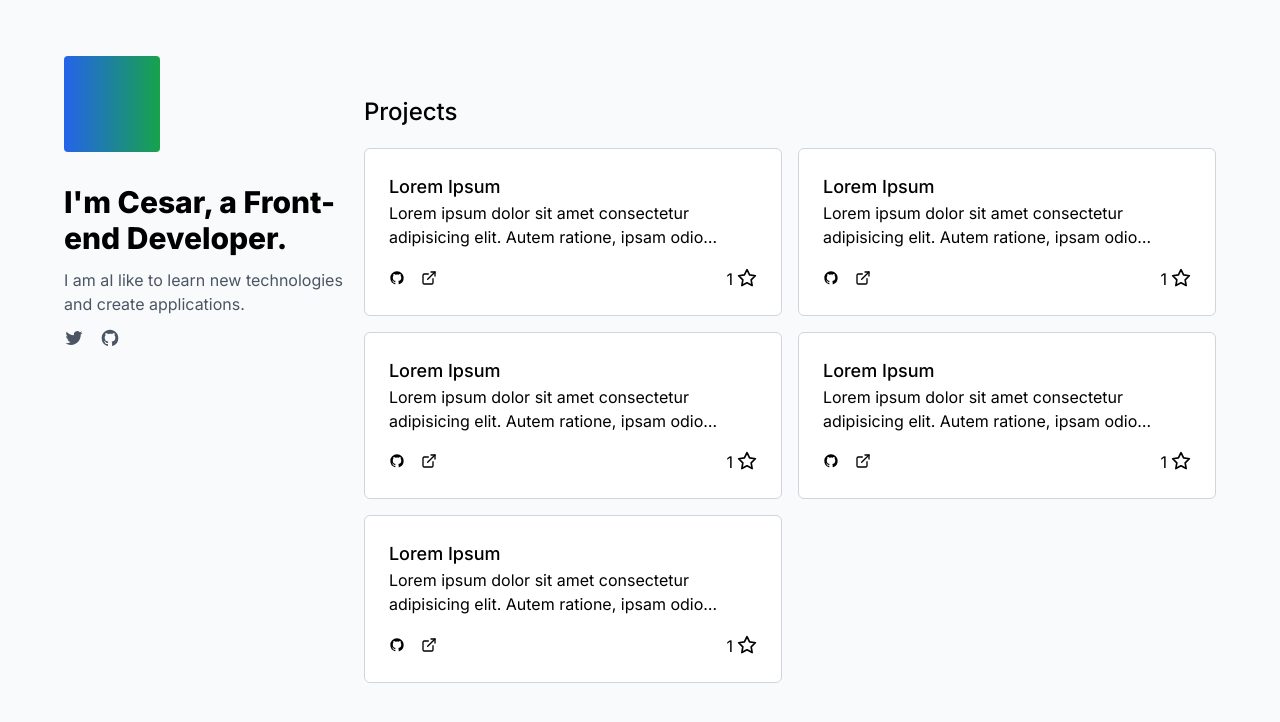
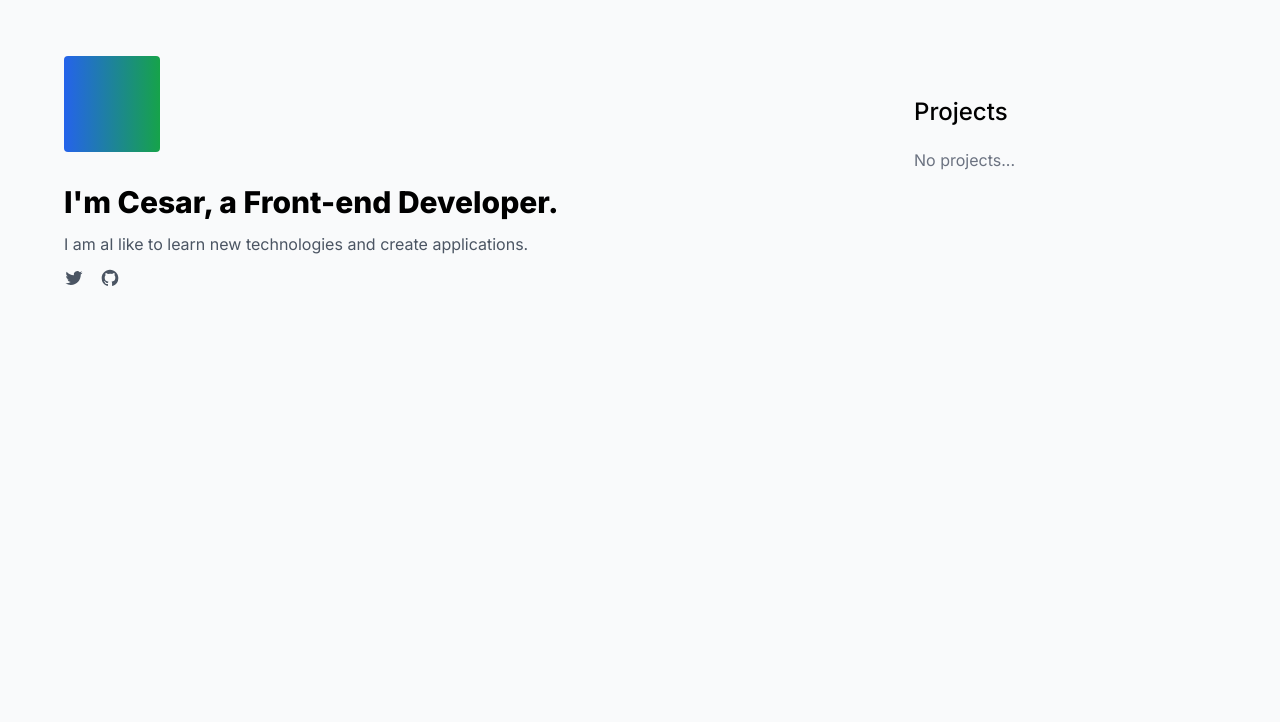
Before and after one commit to cesarscfilho/cesarsilva.site, a Next.js app: page / in a window 1280 px wide. Shown: the top 722 px of the page. Built offline with nearby package versions, Linux system fonts and the light colour scheme.

Commit message:
feat: projects map

```diff
--- a/src/app/page.tsx
+++ b/src/app/page.tsx
@@ -4,6 +4,15 @@ import Link from "next/link";
 import { Balancer } from "react-wrap-balancer";
 
 export default function Home() {
+  type Project = {
+    title: string;
+    description: string;
+    urlGithub: string;
+    url: string;
+  };
+
+  const projects: Project[] = [];
+
   return (
     <main className="max-w-6xl m-auto my-6 rounded-md flex flex-col md:flex-row">
       <header className="flex flex-col self-start gap-8 md:w-[850px]">
@@ -29,146 +38,35 @@ export default function Home() {
       <section className="mt-10">
         <h2 className="text-2xl font-medium mb-5">Projects</h2>
         <ul className="md:grid lg:grid-cols-2 gap-4 flex flex-col mt-3">
-          <li className="rounded-md border bg-white border-gray-300 list-none">
+          {projects.map((project) => (
+            <li
+              key={project.title}
+              className="rounded-md border bg-white border-gray-300 list-none"
+            >
               <div className="p-6 hover:border-gray-400 rounded-sm ">
                 <div className="flex flex-col justify-between">
                   <div>
-                  <h4 className="text-lg font-medium">Lorem Ipsum</h4>
-                  <p className="line-clamp-2">
-                    Lorem ipsum dolor sit amet consectetur adipisicing elit.
-                    Autem ratione, ipsam odio dolores atque ducimus harum eos
-                    qui tenetur delectus, aspernatur ab
-                  </p>
+                    <h4 className="text-lg font-medium">{project.title}</h4>
+                    <p className="line-clamp-2">{project.description}</p>
                   </div>
                   <div className="flex-col sm:flex-row gap-2 mt-4 flex items-start sm:items-center justify-center sm:justify-between">
                     <div className="flex items-center justify-start gap-4">
-                    <Link href={"/"}>
+                      <Link href={project.urlGithub}>
                         <Icons.github className="w-4 h-4 hover:scale-110" />
                       </Link>
-                    <Link href={"/"}>
+                      <Link href={project.url}>
                         <Icons.externallink className="w-4 h-4 hover:scale-110" />
                       </Link>
-                  </div>
-                  <div className="flex items-center justify-end gap-1">
-                    <p className="mt-[1.5px]">1</p>
-                    <StarIcon className="w-5 h-5" />
                     </div>
                   </div>
                 </div>
               </div>
             </li>
-          <li className="rounded-md border bg-white border-gray-300 list-none">
-            <div className="p-6 hover:border-gray-400  rounded-sm h-full">
-              <div className="flex flex-col justify-between h-full">
-                <div>
-                  <h4 className="text-lg font-medium">Lorem Ipsum</h4>
-                  <p className="line-clamp-2">
-                    Lorem ipsum dolor sit amet consectetur adipisicing elit.
-                    Autem ratione, ipsam odio dolores atque ducimus harum eos
-                    qui tenetur delectus, aspernatur ab
-                  </p>
-                </div>
-                <div className="flex-col sm:flex-row gap-2 mt-4 flex items-start sm:items-center justify-center sm:justify-between">
-                  <div className="flex items-center justify-start gap-4">
-                    <Link href={"/"}>
-                      <Icons.github className="w-4 h-4 hover:scale-110" />
-                    </Link>
-                    <Link href={"/"}>
-                      <Icons.externallink className="w-4 h-4 hover:scale-110" />
-                    </Link>
-                  </div>
-                  <div className="flex items-center justify-end gap-1">
-                    <p className="mt-[1.5px]">1</p>
-                    <StarIcon className="w-5 h-5" />
-                  </div>
-                </div>
-              </div>
-            </div>
-          </li>
-          <li className="rounded-md border bg-white border-gray-300 list-none">
-            <div className="p-6 hover:border-gray-400  rounded-sm h-full">
-              <div className="flex flex-col justify-between h-full">
-                <div>
-                  <h4 className="text-lg font-medium">Lorem Ipsum</h4>
-                  <p className="line-clamp-2">
-                    Lorem ipsum dolor sit amet consectetur adipisicing elit.
-                    Autem ratione, ipsam odio dolores atque ducimus harum eos
-                    qui tenetur delectus, aspernatur ab
-                  </p>
-                </div>
-                <div className="flex-col sm:flex-row gap-2 mt-4 flex items-start sm:items-center justify-center sm:justify-between">
-                  <div className="flex items-center justify-start gap-4">
-                    <Link href={"/"}>
-                      <Icons.github className="w-4 h-4 hover:scale-110" />
-                    </Link>
-                    <Link href={"/"}>
-                      <Icons.externallink className="w-4 h-4 hover:scale-110" />
-                    </Link>
-                  </div>
-                  <div className="flex items-center justify-end gap-1">
-                    <p className="mt-[1.5px]">1</p>
-                    <StarIcon className="w-5 h-5" />
-                  </div>
-                </div>
-              </div>
-            </div>
-          </li>
-          <li className="rounded-md border bg-white border-gray-300 list-none">
-            <div className="p-6 hover:border-gray-400  rounded-sm h-full">
-              <div className="flex flex-col justify-between h-full">
-                <div>
-                  <h4 className="text-lg font-medium">Lorem Ipsum</h4>
-                  <p className="line-clamp-2">
-                    Lorem ipsum dolor sit amet consectetur adipisicing elit.
-                    Autem ratione, ipsam odio dolores atque ducimus harum eos
-                    qui tenetur delectus, aspernatur ab
-                  </p>
-                </div>
-                <div className="flex-col sm:flex-row gap-2 mt-4 flex items-start sm:items-center justify-center sm:justify-between">
-                  <div className="flex items-center justify-start gap-4">
-                    <Link href={"/"}>
-                      <Icons.github className="w-4 h-4 hover:scale-110" />
-                    </Link>
-                    <Link href={"/"}>
-                      <Icons.externallink className="w-4 h-4 hover:scale-110" />
-                    </Link>
-                  </div>
-                  <div className="flex items-center justify-end gap-1">
-                    <p className="mt-[1.5px]">1</p>
-                    <StarIcon className="w-5 h-5" />
-                  </div>
-                </div>
-              </div>
-            </div>
-          </li>
-          <li className="rounded-md border bg-white border-gray-300 list-none">
-            <div className="p-6 hover:border-gray-400  rounded-sm h-full">
-              <div className="flex flex-col justify-between h-full">
-                <div>
-                  <h4 className="text-lg font-medium">Lorem Ipsum</h4>
-                  <p className="line-clamp-2">
-                    Lorem ipsum dolor sit amet consectetur adipisicing elit.
-                    Autem ratione, ipsam odio dolores atque ducimus harum eos
-                    qui tenetur delectus, aspernatur ab
-                  </p>
-                </div>
-                <div className="flex-col sm:flex-row gap-2 mt-4 flex items-start sm:items-center justify-center sm:justify-between">
-                  <div className="flex items-center justify-start gap-4">
-                    <Link href={"/"}>
-                      <Icons.github className="w-4 h-4 hover:scale-110" />
-                    </Link>
-                    <Link href={"/"}>
-                      <Icons.externallink className="w-4 h-4 hover:scale-110" />
-                    </Link>
-                  </div>
-                  <div className="flex items-center justify-end gap-1">
-                    <p className="mt-[1.5px]">1</p>
-                    <StarIcon className="w-5 h-5" />
-                  </div>
-                </div>
-              </div>
-            </div>
-          </li>
+          ))}
+
+          {projects.length === 0 && (
+            <p className="text-gray-500 text-center">No projects...</p>
+          )}
         </ul>
       </section>
     </main>
--- a/src/components/Icons.tsx
+++ b/src/components/Icons.tsx
@@ -15,7 +15,7 @@ export const Icons = {
       {...props}
       stroke="currentColor"
       fill="currentColor"
-      stroke-width="0"
+      strokeWidth="0"
       viewBox="0 0 24 24"
       height="1em"
       width="1em"
@@ -32,7 +32,7 @@ export const Icons = {
       {...props}
       stroke="currentColor"
       fill="currentColor"
-      stroke-width="0"
+      strokeWidth="0"
       viewBox="0 0 24 24"
       height="1em"
       width="1em"
```
Lines whose indentation alone changed are shown as unchanged.
